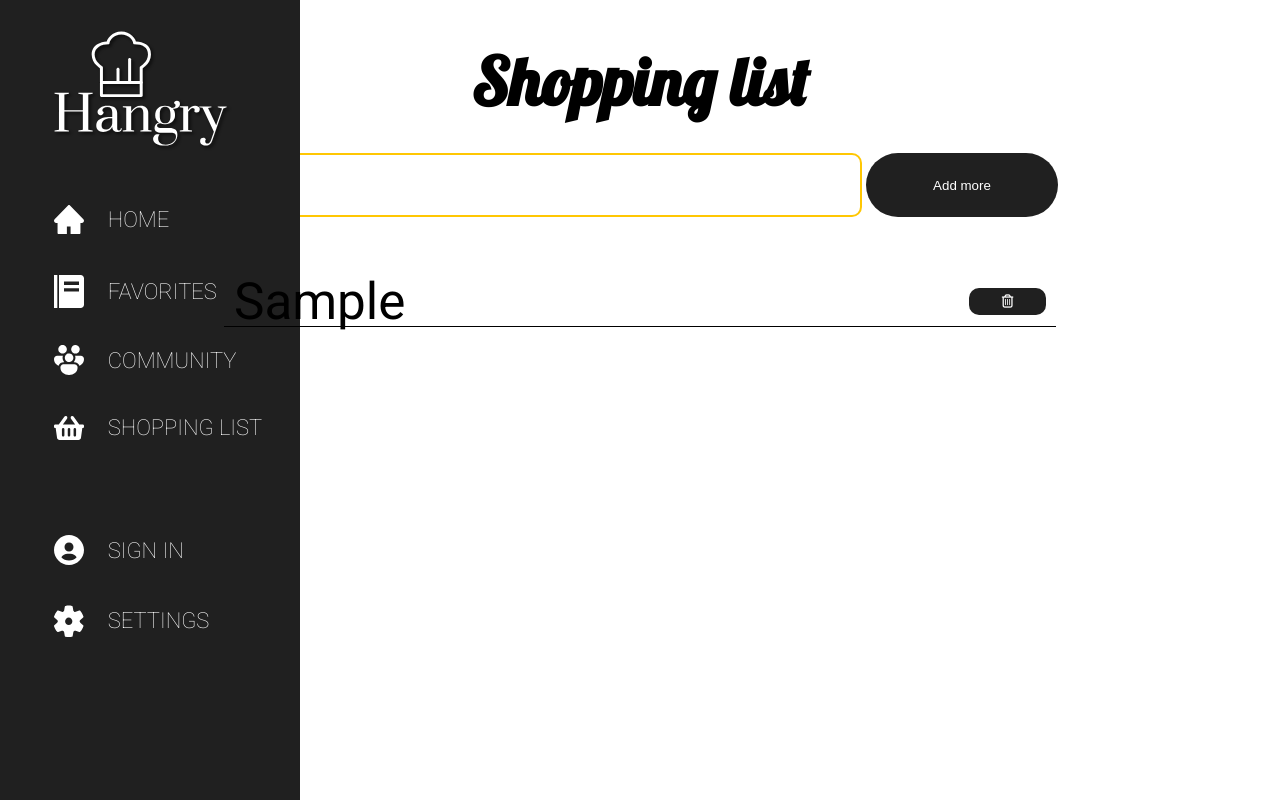
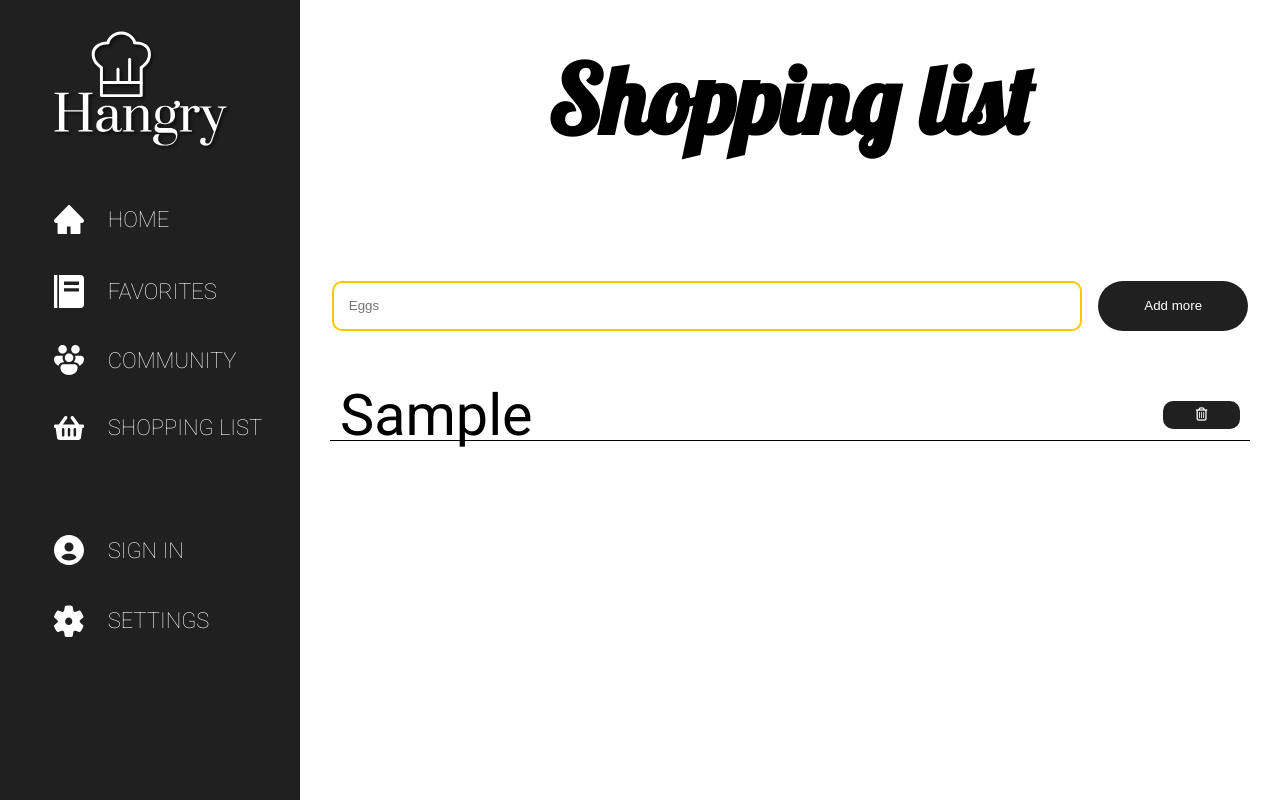
Before and after one commit to stefansnaerh/Hangry, a website: page shoppinglist.html in a window 1280 px wide. Both pictures are taken after typing "Sample" into the empty fields and a click on the button "Add more". Drawn offline with Linux system fonts and the light colour scheme; a web font is replaced by a local one.

Commit message:
more shoppinglist fixes

```diff
--- a/shoppinglist.js
+++ b/shoppinglist.js
@@ -23,7 +23,7 @@ document.querySelector("#push").onclick = function
       currentItem[i].onclick = function(){
         this.parentNode.remove();
       }
-      localStorage.setItem("items", itemsDiv.innerHTML)
+      localStorage.removeItem("items", itemsDiv.innerHTML)
     }
 
     let items = document.querySelectorAll(".item");
--- a/shoppinglist.scss
+++ b/shoppinglist.scss
@@ -63,9 +63,9 @@
 }
 // making mobile content scale better on bigger screens
 @media only screen and (min-width: 480px) {
-  .banner {
-    height: 12%;
-  }
+  // .banner {
+  //   height: 12%;
+  // }
   .bannerimage {
     width: 130px;
   }
@@ -100,6 +100,7 @@
   width: 300px;
   background: #202020;
   padding: 6px 14px;
+  z-index: 99;
 }
 .website-logo {
   margin-top: 25px;
@@ -156,22 +157,25 @@ body {
 
 h1 {
   font-family: lobster;
-  font-size: 66px;
+  font-size: 10vw;
   display: flex;
   justify-content: center;
-  margin-top: 200px;
+  margin-top: 25vw;
 }
-@media only screen and (min-width: 480px) {
+@media only screen and (max-width: 480px) {
   h1 {
-    font-size: 66px;
+    font-size: 36px;
     margin-top: 40px;
   }
 }
 
-@media only screen and (max-width: 1100px) {
+@media only screen and (min-width: 1100px) {
   h1 {
-    font-size: 36px;
-    margin-top: 150px;
+    font-size: 95px;
+    margin-top: 40px;
+    margin-bottom: 60px;
+    margin-left: 300px;
+
   }
 }
 
@@ -181,18 +185,50 @@ h1 {
   justify-content: center;
   align-items: center;
 
+
+
+
+
   #newItem {
     padding: 30px 20px;
   }
 
+  @media only screen and (max-width: 480px) {
+    #newItem {
+      font-size: 66px;
+      // margin-left: 300px;
+    }
+  }
+
+  @media only screen and (min-width: 1100px) {
+    #newItem {
+      font-size: 66px;
+      margin-left: 300px;
+    }
+  }
+
   #newItem input {
-    width: 50vw;
+    width: 40vw;
     height: 5vw;
     border-radius: 10px;
     padding-left: 15px;
     border: 2px solid #ffc703;
     transition: 0.3s ease-in-out;
   }
+  @media only screen and (max-width: 480px) {
+    #newItem input{
+
+    }
+  }
+
+  @media only screen and (min-width: 1100px) {
+    #newItem input{
+      width: 750px;
+      height: 50px;
+    }
+  }
+
+
 
   #newItem input:focus {
     outline: none;
@@ -211,6 +247,19 @@ h1 {
     cursor: pointer;
   }
 
+  @media only screen and (max-width: 480px) {
+    #newItem input{
+
+    }
+  }
+
+  @media only screen and (min-width: 1100px) {
+    #newItem button{
+      width: 150px;
+      height: 50px;
+    }
+  }
+
   #newItem button:hover {
     background-color: #ffc703;
     color: black;
@@ -223,6 +272,21 @@ h1 {
     width: 65vw;
   }
 
+  @media only screen and (max-width: 480px) {
+    #items{
+        max-width: 500px;
+        margin-left: 300px;
+    }
+  }
+
+  @media only screen and (min-width: 1100px) {
+    #items{
+        font-size: 1vw;
+        width:920px;
+        margin-left: 300px;
+    }
+  }
+
   .item {
     height: 50px;
     padding: 5px 10px;
@@ -233,11 +297,18 @@ h1 {
     border-bottom: 1px solid black;
   }
 
+
   .item span {
     font-family: roboto;
     font-size: 4vw;
     font-weight: 400;
     cursor: pointer;
+  }
+
+  @media only screen and (min-width: 1100px) {
+    .item span{
+        font-size: 57.5px;
+    }
   }
 
   .item button {
```
Also changed, not shown: shoppinglist.css, 1 other file.
